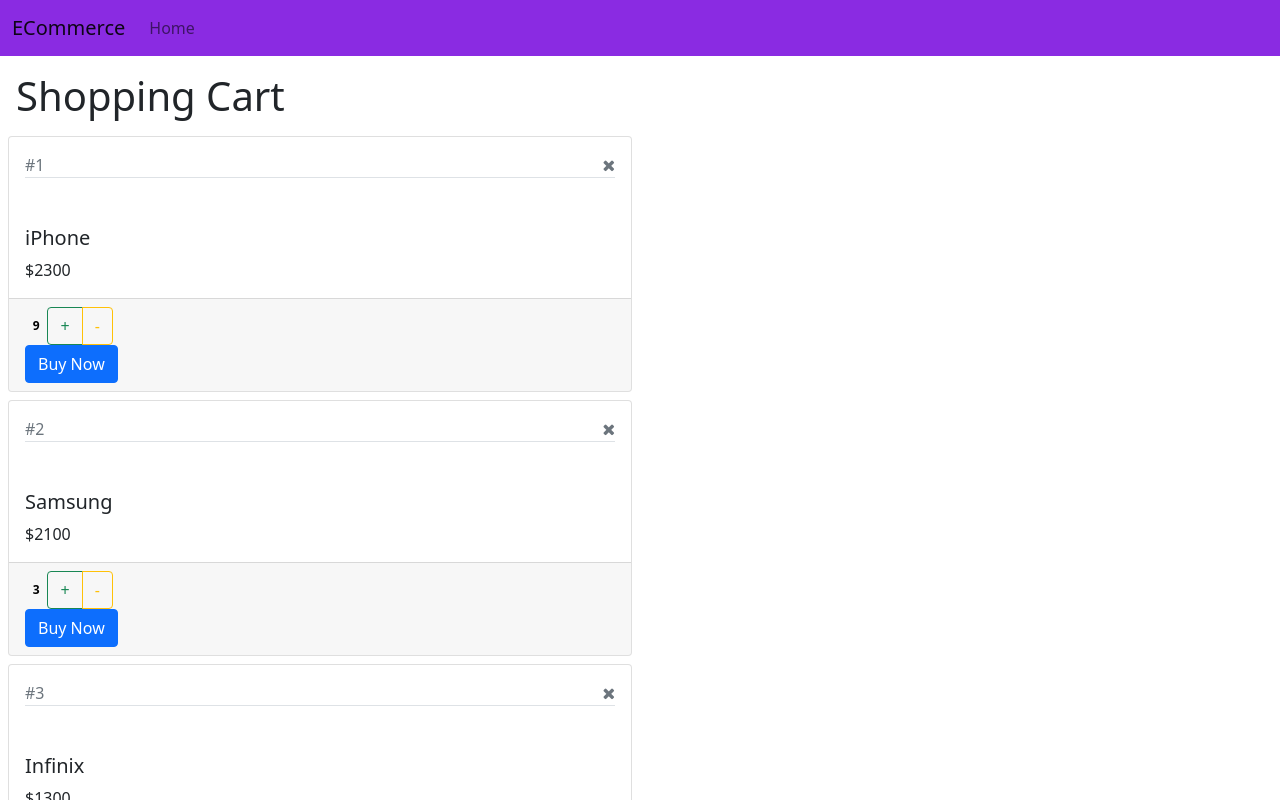
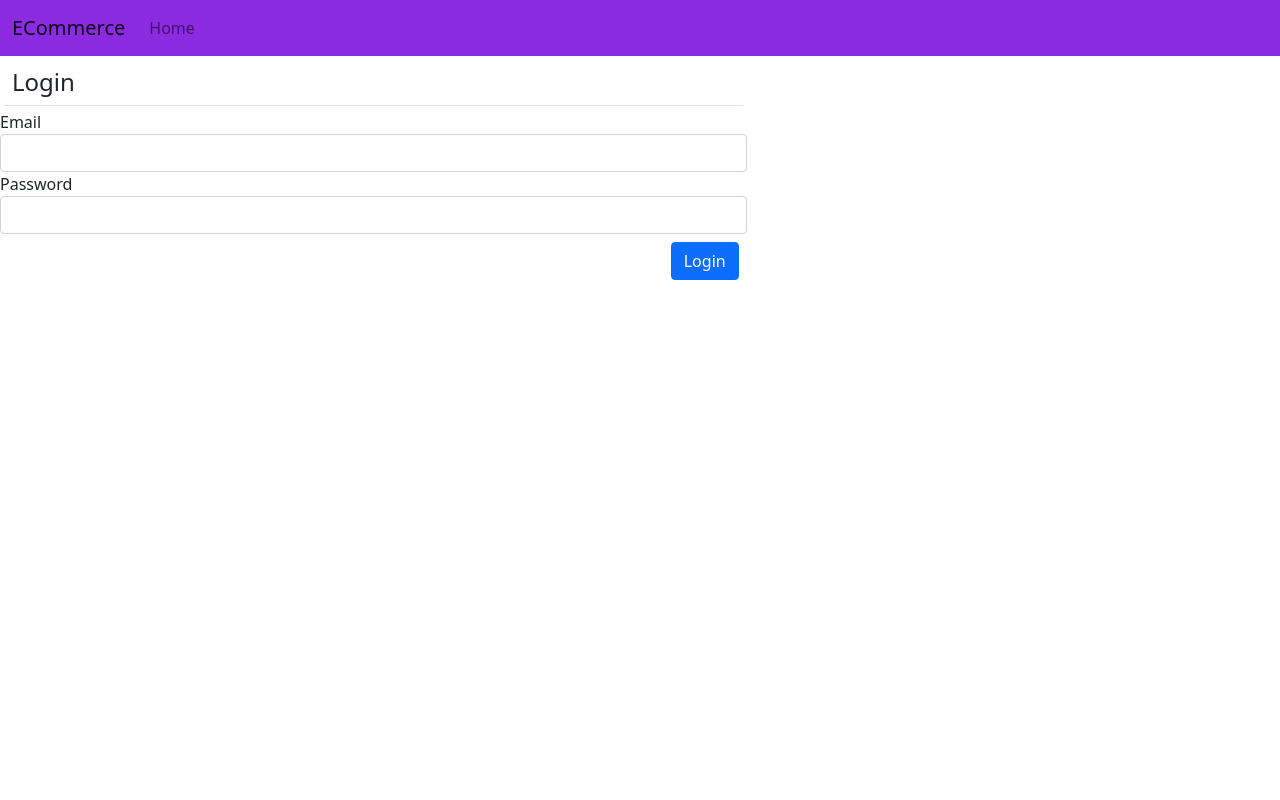
Before and after one commit to princeibs/fcc-ecommerce-react, a React (Create React App) app: page / in a window 1280 px wide. Shown: the top 800 px of the page. Built offline with nearby package versions, Linux system fonts and the light colour scheme.

Commit message:
Completed login page

```diff
--- a/src/App.jsx
+++ b/src/App.jsx
@@ -2,14 +2,14 @@ import React, { Component } from "react";
 import NavBar from "./NavBar";
 import Customers from "./Customers";
 import ShoppingCart from "./ShoppingCart";
-
+import Login from "./Login";
 
 export default class App extends Component {
   render() {
     return (
       <React.Fragment>
         <NavBar />
-        <ShoppingCart />
+        <Login />
       </React.Fragment>
     );
   }
--- /dev/null
+++ b/src/Login.jsx
@@ -0,0 +1,67 @@
+import React, { Component } from "react";
+
+export default class Login extends Component {
+  constructor(props) {
+    super(props);
+    this.state = {
+      email: "",
+      password: "",
+      message: "",
+    };
+  }
+
+  onLoginClick = () => {
+    if (
+      this.state.email === "test@mail.com" &&
+      this.state.password === "test123"
+    ) {
+      this.setState({
+        message: <span className="text-success">Successfully logged in</span>,
+      });
+    } else {
+     this.setState({
+      message: <span className="text-danger">Invalid email or password</span>
+     })
+    }
+  };
+
+  render() {
+    return (
+      <div className="col-lg-7">
+        <h4 className="m-1 p-2 border-bottom">Login</h4>
+        <div className="form-group form-row">
+          <label className="col-lg-4">Email</label>
+          <input
+            type="text"
+            className="form-control"
+            value={this.state.email}
+            onChange={(event) =>
+              this.setState({
+                email: event.target.value,
+              })
+            }
+          />
+        </div>
+        <div className="form-group form-row">
+          <label className="col-lg-4">Password</label>
+          <input
+            type="password"
+            className="form-control"
+            value={this.state.password}
+            onChange={(event) =>
+              this.setState({
+                password: event.target.value,
+              })
+            }
+          />
+          <div className="text-end m-2">
+            {this.state.message}
+            <button className="btn btn-primary" onClick={this.onLoginClick}>
+              Login
+            </button>
+          </div>
+        </div>
+      </div>
+    );
+  }
+}
```
